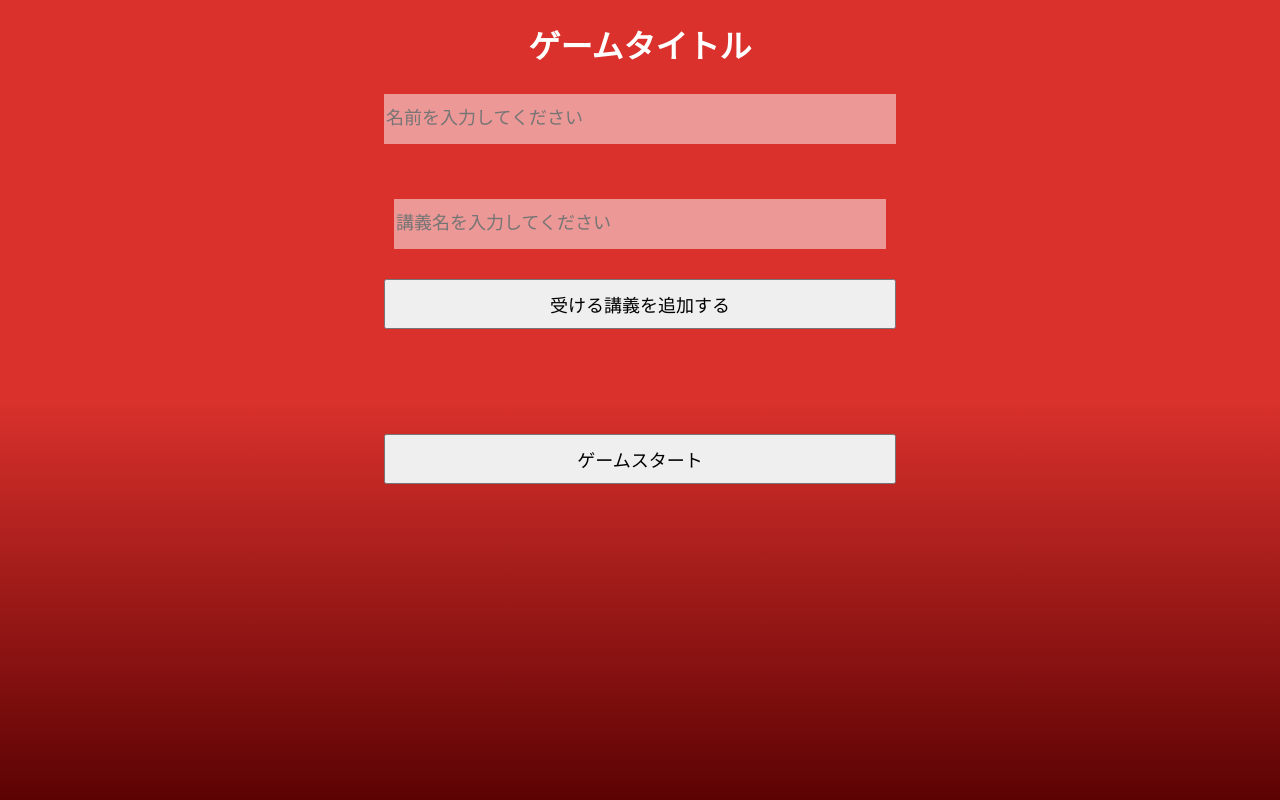
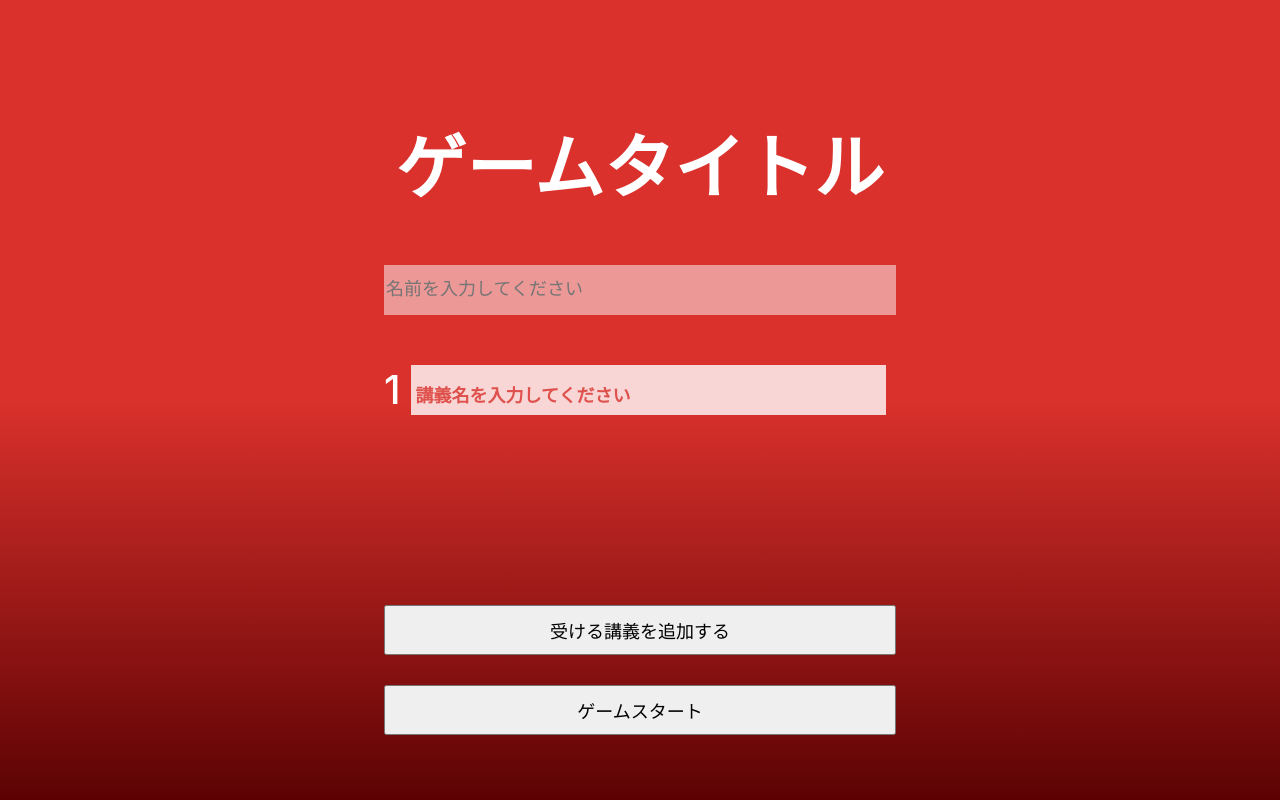
Before and after one commit to shu20031026/ptera-app-front, a Next.js app: page / in a window 1280 px wide. Built offline with nearby package versions, Linux system fonts and the light colour scheme.

Commit message:
fix: homeページのスタイリング

```diff
--- a/src/views/components/pages/Home/index.tsx
+++ b/src/views/components/pages/Home/index.tsx
@@ -8,6 +8,8 @@ import {
   homeContainer,
   homeWrapper,
   inputItem,
+  inputItemNumber,
+  inputItemWrapper,
   nameInput,
   startButton,
   unitListContainer,
@@ -41,8 +43,8 @@ export const Home: NextPage = () => {
 
   return (
     <div css={homeContainer}>
+      <h1 css={gameTitle}>ゲームタイトル</h1>
       <div css={homeWrapper}>
-        <h1 css={gameTitle}>ゲームタイトル</h1>
         <div>
           <input
             css={nameInput}
@@ -53,21 +55,23 @@ export const Home: NextPage = () => {
         <div css={unitListContainer}>
           {unitList.map((value, index) => {
             return (
+              <div key={index} css={inputItemWrapper}>
+                <p css={inputItemNumber}>{index + 1}</p>
                 <input
                   css={inputItem}
-                key={index}
                   onChange={(e) => editUnit(index, e.target.value)}
                   value={value}
                   placeholder='講義名を入力してください'
                 />
+              </div>
             )
           })}
+        </div>
         {unitList.length < 20 && (
           <button css={addFormButton} onClick={() => addUnit()}>
             受ける講義を追加する
           </button>
         )}
-        </div>
         <button
           css={startButton}
           onClick={() => {
--- a/src/views/components/pages/Home/style.ts
+++ b/src/views/components/pages/Home/style.ts
@@ -5,17 +5,20 @@ export const homeContainer = css`
   text-align: center;
   height: 100vh;
   display: flex;
+  flex-direction: column;
   justify-content: center;
   background: linear-gradient(to bottom, ${colors.base.primary} 50%, ${colors.base.dark} 100%);
 `
 
 export const gameTitle = css`
   color: ${colors.text.primary};
+  font-size: 70px;
 `
 
 export const homeWrapper = css`
   width: 40%;
   min-width: 300px;
+  margin: 0 auto;
 `
 
 export const unitListContainer = css`
@@ -44,19 +47,53 @@ export const nameInput = css`
   border: none;
 `
 
+export const inputItemWrapper = css`
+  display: flex;
+  width: 100%;
+`
+export const inputItemNumber = css`
+  color: ${colors.text.primary};
+  font-size: 40px;
+  font-weight: 500;
+  margin: 0;
+  margin-left: 0 10px;
+`
+
 export const inputItem = css`
+  width: 100%;
   min-height: 50px;
-  font-size: large;
-  margin-bottom: 30px;
-  background: rgba(255, 255, 255, 0.5);
+  font-size: 35px;
+  font-weight: bold;
+  margin-bottom: 20px;
   margin-left: 10px;
   margin-right: 10px;
+  transform: skewX(-15deg);
+  border: thick double ${colors.base.primary};
+  border-top: none;
+  border-right: none;
+  padding: 5px;
+  background: rgba(255, 255, 255, 0.8);
+  &::placeholder {
+    color: ${colors.base.primary};
+    opacity: 0.8;
+    font-size: large;
+  }
+  &:focus {
+    outline: none;
+  }
   &:first-child {
-    margin-top: 5px;
+    margin-top: 10px;
+  }
+  &:placeholder-shown {
+    transform: none;
+    border: none;
   }
   &:hover {
-    background: rgba(255, 255, 255, 0.8);
     transform: translateY(-5px);
+    transform: skewX(-15deg);
+    border: thick double ${colors.base.primary};
+    border-top: none;
+    border-right: none;
   }
   border: none;
 `
```
Lines whose indentation alone changed are shown as unchanged.
